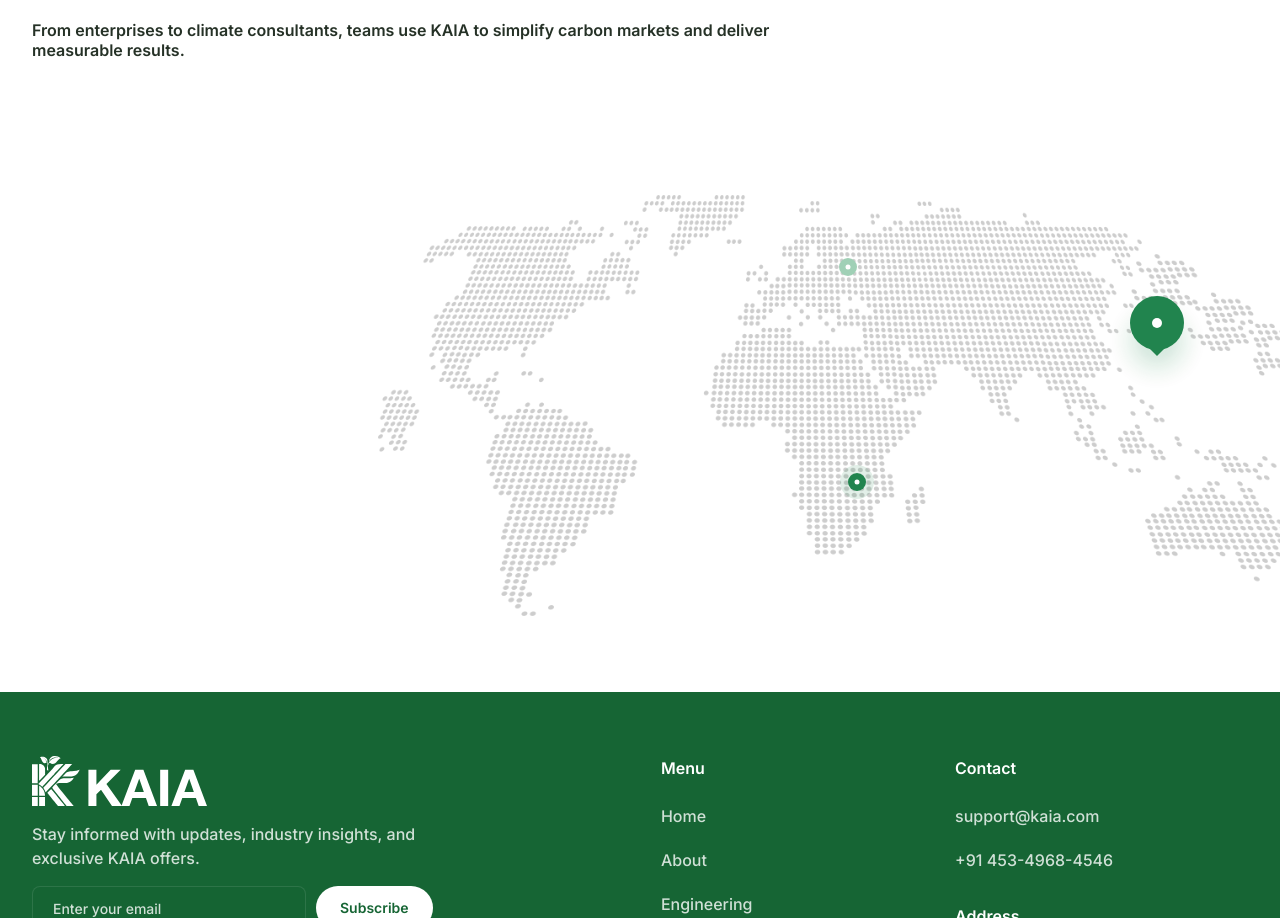
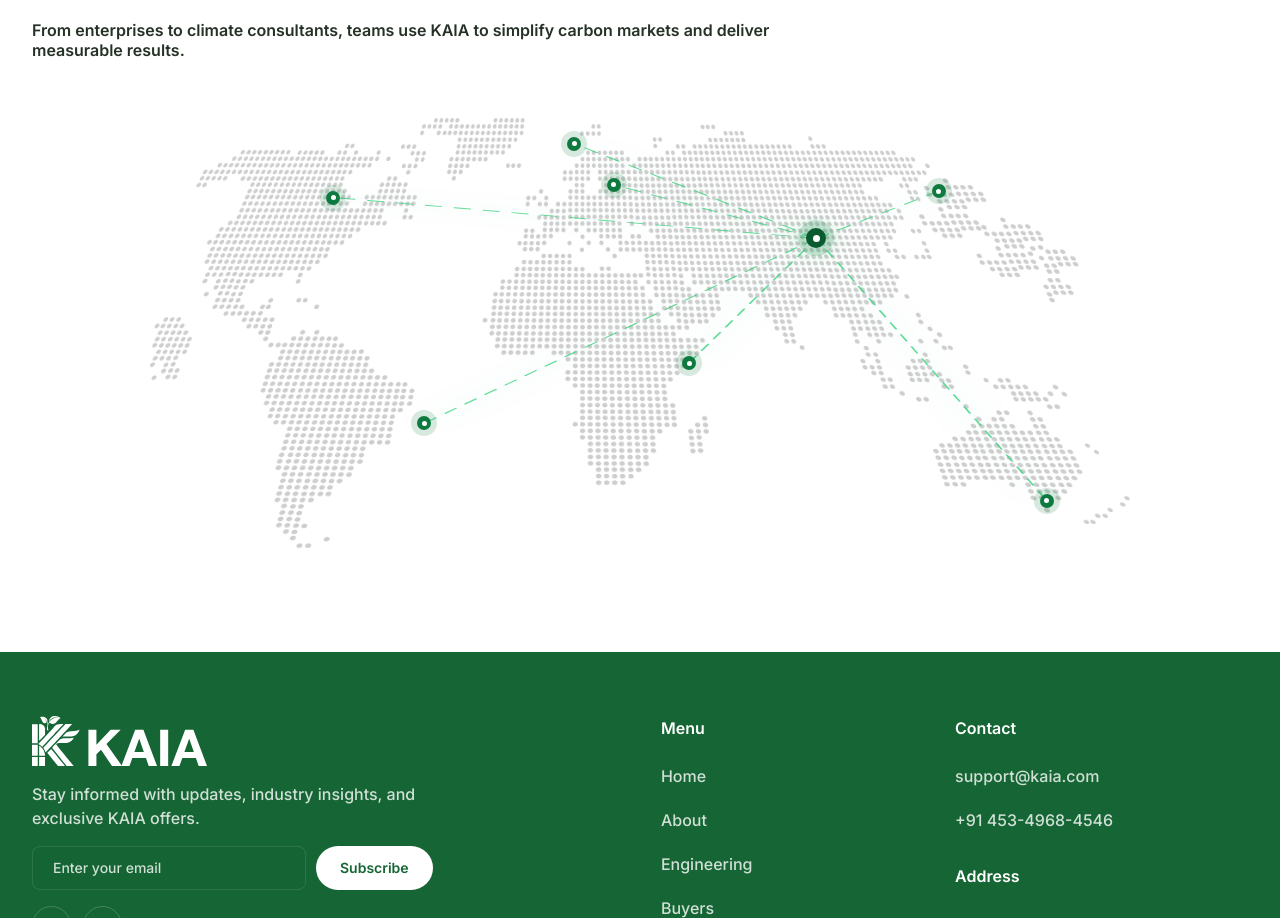
Before and after one commit to MDxWARRIORxOP/kaia-frontend, a Next.js app: page /contact in a window 1280 px wide. Shown: the part 1717-2635 px from the top of the page. Built offline with nearby package versions, Linux system fonts and the light colour scheme.

Commit message:
new contact page map!! And form data handling in initial steps

```diff
--- /dev/null
+++ b/src/app/api/contact/route.ts
@@ -0,0 +1,8 @@
+import { NextRequest, NextResponse } from "next/server";
+
+export async function POST(req: NextRequest) {
+  const target = await req.json();
+  console.log(target);
+
+  return NextResponse.json({ error: false });
+}
--- a/src/app/contact/page.css
+++ b/src/app/contact/page.css
@@ -427,8 +427,8 @@
 }
 
 .contact-page__trusted-stage {
-  position: relative;
-  min-height: 470px;
+  display: flex;
+  justify-content: center;
   margin-top: 58px;
 }
 
@@ -552,73 +552,121 @@
 }
 
 .contact-page__map {
-  position: absolute;
-  right: min(-90px, -4vw);
-  bottom: -28px;
-  width: min(86vw, 960px);
-  opacity: 0.92;
+  position: relative;
+  width: min(100%, 980px);
+  aspect-ratio: 2280 / 1000;
+  margin: 0 auto;
 }
 
 .contact-page__map img {
   display: block;
   width: 100%;
-  height: auto;
+  height: 100%;
+  object-fit: contain;
+  opacity: 0.9;
 }
+
+.contact-page__map-lines {
+  position: absolute;
+  inset: 0;
+  width: 100%;
+  height: 100%;
+  overflow: visible;
+}
+
+.contact-page__map-line {
+  fill: none;
+  stroke: #34d17c;
+  stroke-width: 0.22;
+  stroke-linecap: round;
+  stroke-dasharray: 1.6 1.4;
+  opacity: 0.75;
+  filter: drop-shadow(0 0 2.5px rgba(52, 209, 124, 0.85));
+  /* animation: contact-map-flow 1.6s linear infinite; */
+}
+
+/* too much type shi */
+/* @keyframes contact-map-flow {
+  to {
+    stroke-dashoffset: -30;
+  }
+} */
 
 .contact-page__map-pin {
   position: absolute;
-  width: 18px;
-  height: 18px;
+  display: flex;
+  align-items: center;
+  justify-content: center;
+  width: 14px;
+  height: 14px;
+  margin: -7px 0 0 -7px;
   border-radius: 999px;
   background: #0f7a3f;
-  box-shadow: 0 0 0 8px rgba(15, 122, 63, 0.13);
+  box-shadow: 0 0 0 6px rgba(15, 122, 63, 0.16);
+  cursor: pointer;
 }
 
 .contact-page__map-pin::after {
   content: "";
-  position: absolute;
-  left: 50%;
-  top: 50%;
   width: 5px;
   height: 5px;
   border-radius: 999px;
   background: #ffffff;
-  transform: translate(-50%, -50%);
 }
 
-.contact-page__map-pin--one {
-  right: 16%;
-  top: 24%;
-  width: 54px;
-  height: 54px;
-  box-shadow: 0 18px 26px rgba(15, 122, 63, 0.22);
+.contact-page__map-pin--hub {
+  width: 20px;
+  height: 20px;
+  margin: -10px 0 0 -10px;
+  background: #0a5c30;
+  box-shadow:
+    0 0 0 8px rgba(15, 122, 63, 0.18),
+    0 0 22px rgba(52, 209, 124, 0.55);
 }
 
-.contact-page__map-pin--one::before {
+.contact-page__map-pin--hub::after {
+  width: 7px;
+  height: 7px;
+}
+
+.contact-page__map-pin-tooltip {
+  position: absolute;
+  bottom: calc(100% + 10px);
+  left: 50%;
+  transform: translateX(-50%) translateY(4px);
+  padding: 6px 12px;
+  border-radius: 6px;
+  background: #0f2313;
+  color: #ffffff;
+  font-size: 12px;
+  font-weight: 600;
+  white-space: nowrap;
+  opacity: 0;
+  pointer-events: none;
+  transition:
+    opacity 160ms ease,
+    transform 160ms ease;
+}
+
+.contact-page__map-pin-tooltip::after {
   content: "";
   position: absolute;
+  top: 100%;
   left: 50%;
-  bottom: -16px;
-  border: 10px solid transparent;
-  border-top-color: #0f7a3f;
   transform: translateX(-50%);
+  border: 5px solid transparent;
+  border-top-color: #0f2313;
 }
 
-.contact-page__map-pin--one::after {
-  width: 10px;
-  height: 10px;
+.contact-page__map-pin:hover .contact-page__map-pin-tooltip,
+.contact-page__map-pin:focus-visible .contact-page__map-pin-tooltip {
+  opacity: 1;
+  transform: translateX(-50%) translateY(0);
 }
 
-.contact-page__map-pin--two {
-  left: 49%;
-  top: 66%;
-}
-
-.contact-page__map-pin--three {
-  left: 48%;
-  top: 15%;
-  background: #98cdb0;
-  box-shadow: none;
+.contact-page__map-pin:hover,
+.contact-page__map-pin:focus-visible {
+  box-shadow: 0 0 0 6px rgba(15, 122, 63, 0.3);
 }
 
 @media (max-width: 1279px) {
@@ -638,11 +686,6 @@
 
   .contact-page__form {
     max-width: 640px;
-  }
-
-  .contact-page__map {
-    right: -240px;
-    width: 900px;
   }
 }
 
@@ -688,28 +731,6 @@
   .contact-page__path-button {
     min-height: 44px;
   }
-
-  .contact-page__trusted-stage {
-    min-height: 620px;
-  }
-
-  .contact-page__testimonial {
-    padding: 26px 22px 24px;
-  }
-
-  .contact-page__testimonial > p {
-    font-size: 18px;
-  }
-
-  .contact-page__map {
-    right: -260px;
-    bottom: 20px;
-    width: 760px;
-  }
-
-  .contact-page__slider-dots {
-    display: none;
-  }
 }
 
 @media (max-width: 520px) {
@@ -725,13 +746,4 @@
     grid-template-columns: 34px minmax(0, 1fr);
     gap: 12px;
   }
-
-  .contact-page__trusted-stage {
-    min-height: 560px;
-  }
-
-  .contact-page__map {
-    right: -280px;
-    width: 660px;
-  }
 }
--- a/src/app/contact/page.tsx
+++ b/src/app/contact/page.tsx
@@ -1,6 +1,11 @@
 "use client";
 
-import { useState } from "react";
+import {
+  ReactEventHandler,
+  SubmitEventHandler,
+  SyntheticEvent,
+  useState,
+} from "react";
 import Link from "next/link";
 
 import { Button } from "@/components/ui/Button";
@@ -50,6 +55,25 @@ const fieldRows: ContactField[][] = [
       wide: true,
     },
   ],
+];
+
+interface MapPin {
+  name: string;
+  x: number;
+  y: number;
+  hub?: boolean;
+}
+
+// India is the hub (KAIA's home base) — every other pin connects back to it.
+const mapPins: MapPin[] = [
+  { name: "India", x: 68, y: 28, hub: true },
+  { name: "China", x: 80.5, y: 17 },
+  { name: "Italy", x: 47.3, y: 15.5 },
+  { name: "United Kingdom", x: 43.3, y: 6 },
+  { name: "United States", x: 18.7, y: 18.5 },
+  { name: "Brazil", x: 28, y: 71 },
+  { name: "Kenya", x: 55, y: 57 },
+  { name: "Australia", x: 91.5, y: 89 },
 ];
 
 function IconWrench() {
@@ -158,6 +182,28 @@ export default function ContactUsPage() {
   const search = useSearchParams();
   const [active, setActive] = useState(Number(search.get("active")) || 0);
 
+  async function handleContact(e: SyntheticEvent) {
+    e.preventDefault();
+    const target = e.target as typeof e.target & {
+      goals: { value: string };
+      volume: { value: string };
+      organization: { value: string };
+      email: { value: string };
+      "full-name": { value: string };
+    };
+
+    await fetch("/api/contact", {
+      method: "POST",
+      body: JSON.stringify({
+        goals: target.goals?.value,
+        volume: target.volume?.value,
+        organization: target.organization.value,
+        email: target.email.value,
+        "full-name": target["full-name"].value,
+      }),
+    });
+  }
+
   return (
     <div className="contact-page">
       <section className="contact-page__hero">
@@ -238,7 +284,7 @@ export default function ContactUsPage() {
             </div>
           </div>
 
-          <form className="contact-page__form">
+          <form onSubmit={handleContact} className="contact-page__form">
             <div
               className="contact-page__path-toggle"
               aria-label="Contact reason"
@@ -295,7 +341,9 @@ export default function ContactUsPage() {
                     >
                       <span>{field.label}</span>
                       <input
+                        name={field.id}
                         id={field.id}
+                        required={true}
                         type={field.type}
                         placeholder={field.placeholder}
                       />
@@ -311,6 +359,7 @@ export default function ContactUsPage() {
               <span>Tell us about your climate goals</span>
               <textarea
                 id="goals"
+                name="goals"
                 placeholder="Share your sustainability objectives, timeline, or any specific requirements..."
               />
             </label>
@@ -341,11 +390,48 @@ export default function ContactUsPage() {
           </div>
 
           <div className="contact-page__trusted-stage">
-            <div className="contact-page__map" aria-hidden="true">
+            <div className="contact-page__map">
               <img src={"/images/mapImage.png"} alt="" />
-              <span className="contact-page__map-pin contact-page__map-pin--one" />
-              <span className="contact-page__map-pin contact-page__map-pin--two" />
-              <span className="contact-page__map-pin contact-page__map-pin--three" />
+
+              <svg
+                className="contact-page__map-lines"
+                viewBox="0 0 100 100"
+                preserveAspectRatio="none"
+                aria-hidden="true"
+              >
+                {mapPins
+                  .filter((pin) => !pin.hub)
+                  .map((pin) => {
+                    const hub = mapPins.find((item) => item.hub)!;
+                    return (
+                      <line
+                        key={pin.name}
+                        x1={hub.x}
+                        y1={hub.y}
+                        x2={pin.x}
+                        y2={pin.y}
+                        className="contact-page__map-line"
+                      />
+                    );
+                  })}
+              </svg>
+
+              {mapPins.map((pin) => (
+                <span
+                  key={pin.name}
+                  className={
+                    pin.hub
+                      ? "contact-page__map-pin contact-page__map-pin--hub"
+                      : "contact-page__map-pin"
+                  }
+                  style={{ left: `${pin.x}%`, top: `${pin.y}%` }}
+                  tabIndex={0}
+                >
+                  <span className="contact-page__map-pin-tooltip">
+                    {pin.name}
+                  </span>
+                </span>
+              ))}
             </div>
           </div>
         </Container>
```
